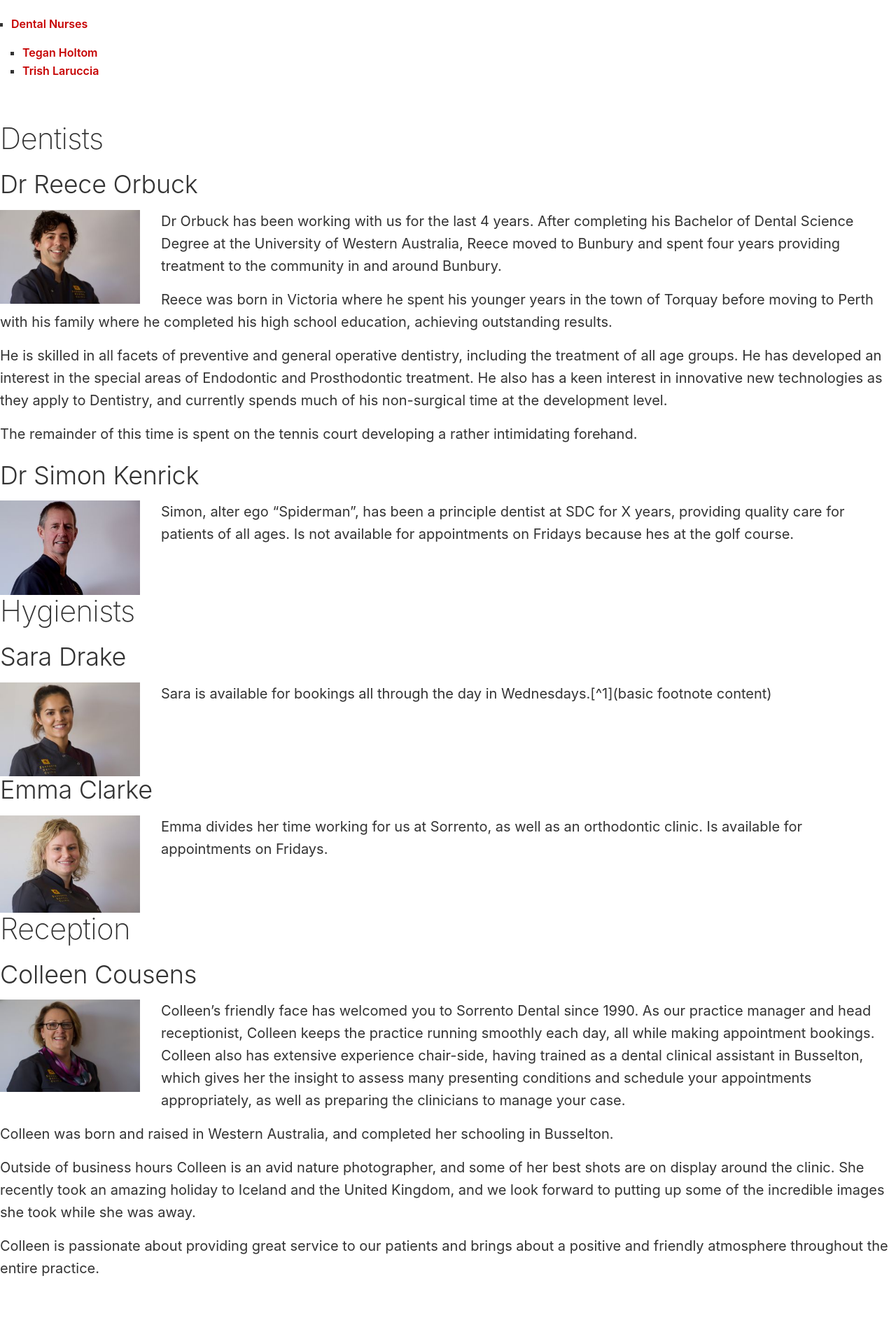
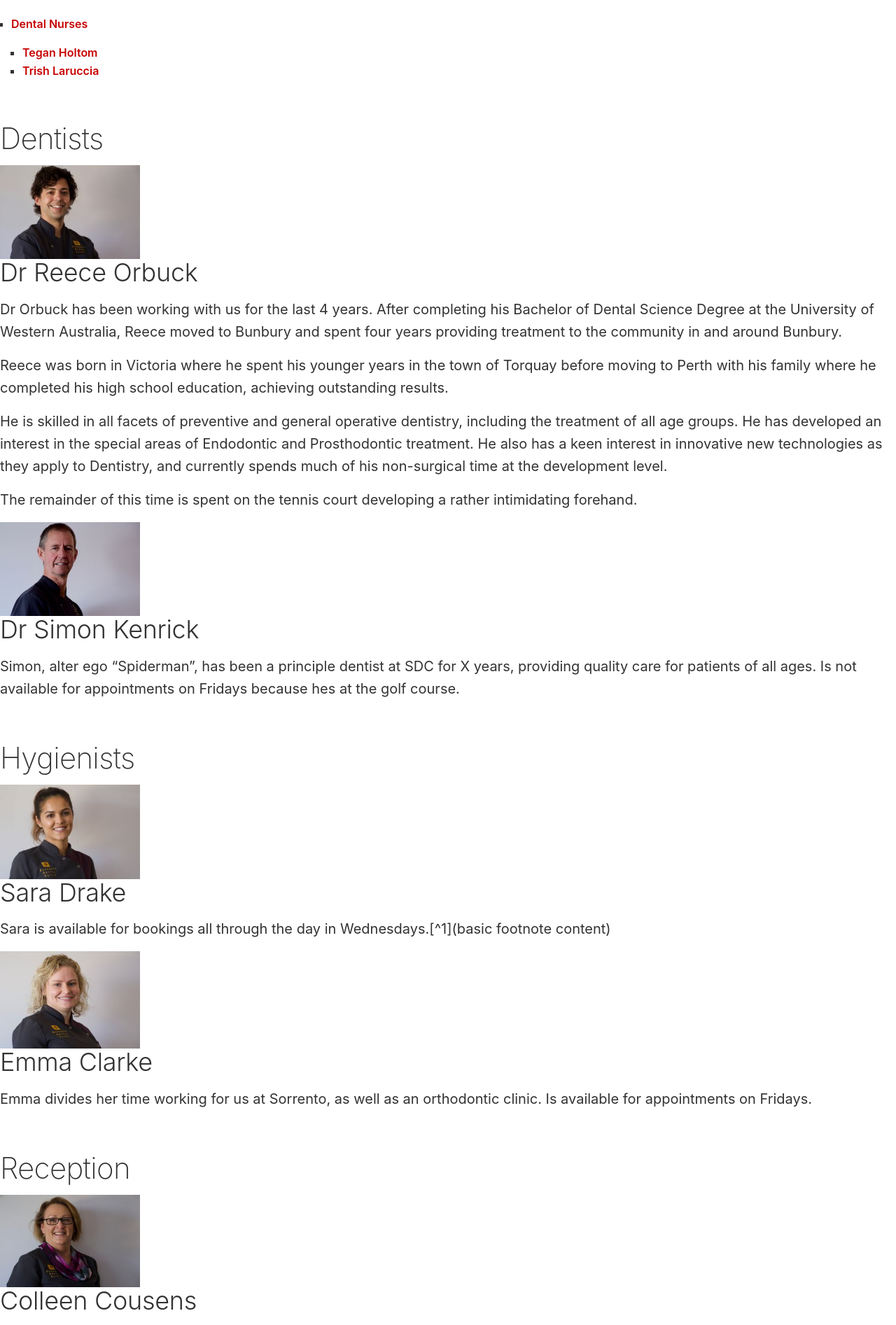
Before and after one commit to sorrentodc/sorrentodc.github.io, a Jekyll site: the page built from _posts/2018-01-06-Meet-the-team.md, in a window 1280 px wide. Shown: the part 932-2825 px from the top of the page at 70% size. Built offline with Jekyll 4.4.1, drawn with Linux system fonts in a browser that asks for light colours.

Commit message:
meet the team images

```diff
--- a/_posts/2018-01-06-Meet-the-team.md
+++ b/_posts/2018-01-06-Meet-the-team.md
@@ -14,8 +14,8 @@ tags:
 
 ## Dentists
 
+![reece thumbnail](/media/staff/thumbnails/reece.jpg)
 ### Dr Reece Orbuck
-![reece thumbnail](/media/staff/thumbnails/reece.jpg)
 Dr Orbuck has been working with us for the last 4 years. After completing his Bachelor of Dental Science Degree at the University of Western Australia, Reece moved to Bunbury and spent four years providing treatment to the community in and around Bunbury.
 
 Reece was born in Victoria where he spent his younger years in the town of Torquay before moving to Perth with his family where he completed his high school education, achieving outstanding results.
@@ -26,8 +26,8 @@ The remainder of this time is spent on the tennis court developing a rather inti
 
 
 
+![simon thumbnail](/media/staff/thumbnails/simon.jpg)
 ### Dr Simon Kenrick
-![simon thumbnail](/media/staff/thumbnails/simon.jpg)
 Simon, alter ego "Spiderman", has been a principle dentist at SDC for X years, providing quality care for patients of all ages. Is not available for appointments on Fridays because hes at the golf course.
 
 
@@ -35,20 +35,20 @@ Simon, alter ego "Spiderman", has been a principle dentist at SDC for X years, p
 
 ## Hygienists
 
+![sara thumbnail](/media/staff/thumbnails/sara.jpg)
 ### Sara Drake
-![sara thumbnail](/media/staff/thumbnails/sara.jpg)
 Sara is available for bookings all through the day in Wednesdays.[^1](basic footnote content)
 
+![emma thumbnail](/media/staff/thumbnails/emma.jpg)
 ### Emma Clarke
-![emma thumbnail](/media/staff/thumbnails/emma.jpg)
 Emma divides her time working for us at Sorrento, as well as an orthodontic clinic. Is available for appointments on Fridays.
 
 
 
 ## Reception
 
+![colleen thumbnail](/media/staff/thumbnails/colleen.jpg)
 ### Colleen Cousens
-![colleen thumbnail](/media/staff/thumbnails/colleen.jpg)
 Colleen’s friendly face has welcomed you to Sorrento Dental since 1990. As our practice manager and head receptionist, Colleen keeps the practice running smoothly each day, all while making appointment bookings. Colleen also has extensive experience chair-side, having trained as a dental clinical assistant in Busselton, which gives her the insight to assess many presenting conditions and schedule your appointments appropriately, as well as preparing the clinicians to manage your case.
 
 Colleen was born and raised in Western Australia, and completed her schooling in Busselton.
@@ -62,15 +62,15 @@ Colleen is passionate about providing great service to our patients and brings a
 
 ## Dental Nurses
 
+![tegan thumbnail](/media/staff/thumbnails/tegan.jpg)
 ### Tegan Holtom
-![tegan thumbnail](/media/staff/thumbnails/tegan.jpg)
 Tegan started working at Sorrento dental in 2011, after completing her training at Dental Nursing Australia in South Perth in 2008. Tegan grew up in Denmark in the South West of WA and attended John Curtin High Senior High in Fremantle.
 
 In the Summer Tegan loves Paddleboarding and spends many weekend with her family and 4WD, exploring WA and camping. She is hoping to travel a little further from home in the future, to maybe visit Japan and see snow for the first time!
 
 
+![trish thumbnail](/media/staff/thumbnails/trish.jpg)
 ### Trish Laruccia
-![trish thumbnail](/media/staff/thumbnails/trish.jpg)
 Trish is works Monday through Thursday at Sorrento dental clinic, chair side as a dental clinical assistant. She has been with us since 2005, following a career working as a flight attendant for qantas. Her hospitality skills are invaluable to us, and she excels at making your experience more comfortable and engaging when you come to visit us for an appointment.
 
 Trish has Sicilian heritage, and speaks fluent Italian. She was raised here in WA and went to school in Lesmurdie. Currently, a Trish is looking forward to catching up with family on a European vacation in 2018.
```
